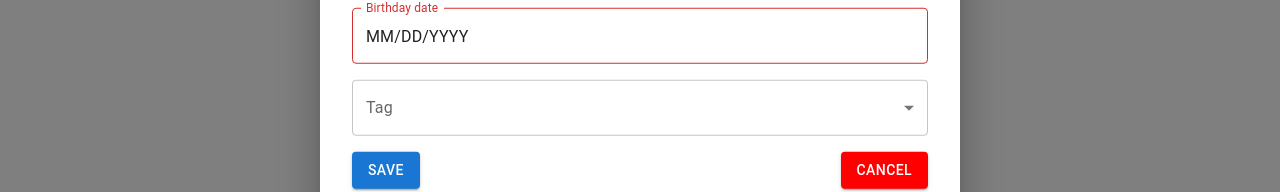
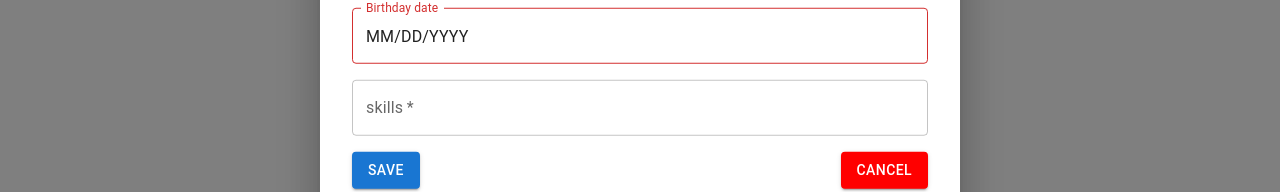
Before and after one commit to amirho1/Ariana-Interview, a React (Create React App) app: page / in a window 1280 px wide. Both pictures are taken after a click on the button "ADD". Shown: the part 400-592 px from the top of the page. Built offline with nearby package versions, Linux system fonts and the light colour scheme.

Commit message:
refactor checkMarks and add skills search feature

```diff
--- a/src/components/CheckMarks.jsx
+++ /dev/null
@@ -1,65 +0,0 @@
-/* eslint-disable react/prop-types */
-import React, { useMemo } from "react";
-import OutlinedInput from "@mui/material/OutlinedInput";
-import InputLabel from "@mui/material/InputLabel";
-import MenuItem from "@mui/material/MenuItem";
-import FormControl from "@mui/material/FormControl";
-import ListItemText from "@mui/material/ListItemText";
-import Select from "@mui/material/Select";
-import Checkbox from "@mui/material/Checkbox";
-
-const ITEM_HEIGHT = 48;
-const ITEM_PADDING_TOP = 8;
-const MenuProps = {
-  PaperProps: {
-    style: {
-      maxHeight: ITEM_HEIGHT * 4.5 + ITEM_PADDING_TOP,
-      width: 250,
-    },
-  },
-};
-
-const skills = ["HTML", "CSS", "Javascript", "React", "Angular", "Node.JS"];
-
-// eslint-disable-next-line no-unused-vars, react/prop-types
-export default function MultipleSelectCheckmarks({ onChange, value }) {
-  const menuItems = useMemo(
-    () =>
-      skills.map((name, index) => (
-        <MenuItem key={index} value={name}>
-          <Checkbox checked={value.indexOf(name) > -1} />
-          <ListItemText primary={name} />
-        </MenuItem>
-      )),
-    [value]
-  );
-
-  const handleChange = event => {
-    const {
-      target: { value },
-    } = event;
-    onChange(
-      // On autofill we get a stringified value.
-      typeof value === "string" ? value.split(",") : value
-    );
-  };
-
-  return (
-    <div>
-      <FormControl sx={{ width: "100%" }}>
-        <InputLabel id="demo-multiple-checkbox-label">Tag</InputLabel>
-        <Select
-          labelId="demo-multiple-checkbox-label"
-          id="demo-multiple-checkbox"
-          multiple
-          value={value}
-          onChange={handleChange}
-          input={<OutlinedInput label="Tag" />}
-          renderValue={selected => selected.join(", ")}
-          MenuProps={MenuProps}>
-          {menuItems}
-        </Select>
-      </FormControl>
-    </div>
-  );
-}
--- a/src/components/Modal.jsx
+++ b/src/components/Modal.jsx
@@ -9,7 +9,7 @@ import { preventDefault } from "../helpers";
 import { DatePicker } from "@mui/x-date-pickers/DatePicker";
 import { LocalizationProvider } from "@mui/x-date-pickers";
 import { AdapterDayjs } from "@mui/x-date-pickers/AdapterDayjs";
-import CheckMarks from "./CheckMarks.jsx";
+import MultipleSelectCheckMarks from "./MultipleSelectCheckMarks.jsx";
 import { useDispatch, useSelector } from "react-redux";
 import { add, edit, selectUser } from "../redux/features/usersSlice";
 import dayjs from "dayjs";
@@ -140,7 +140,7 @@ export default function Modal({ handleModalClose, display, id, setUserID }) {
             </LocalizationProvider>
           </Box>
           <Box>
-            <CheckMarks value={user.skills} onChange={onChange("skills")} />
+            <MultipleSelectCheckMarks value={user.skills} onChange={onChange("skills")} />
           </Box>
           <Box sx={{ display: "flex", justifyContent: "space-between" }}>
             <Button variant="contained" onClick={addUserToReduxOrEdit}>
--- /dev/null
+++ b/src/components/MultipleSelectCheckMarks.css
@@ -0,0 +1,20 @@
+.selectorWrapper {
+  position: relative;
+}
+
+.menuItems {
+  position: absolute;
+  display: none;
+  width: 100%;
+  height: 250px;
+  box-shadow: 1px 1px 10px 10px solid #3334;
+  background-color: white;
+  z-index: 1;
+  overflow: auto;
+  top: 100%;
+  transition: all 0.5s linear;
+}
+
+.show {
+  display: block;
+}
--- /dev/null
+++ b/src/components/MultipleSelectCheckMarks.jsx
@@ -0,0 +1,84 @@
+/* eslint-disable react/prop-types */
+import React, { useEffect, useMemo, useState } from "react";
+import MenuItem from "@mui/material/MenuItem";
+import ListItemText from "@mui/material/ListItemText";
+import Checkbox from "@mui/material/Checkbox";
+import { TextField } from "@mui/material";
+import "./MultipleSelectCheckMarks.css";
+
+const skills = ["HTML", "CSS", "Javascript", "React", "Angular", "Node.JS"];
+
+function removeOrAddSkill(prevSkills, name) {
+  const index = prevSkills.findIndex(skill => skill === name);
+  if (index > -1) {
+    return prevSkills.filter((_, i) => index !== i);
+  } else {
+    return [...prevSkills, name];
+  }
+}
+
+export default function MultipleSelectCheckMarks({ onChange, value }) {
+  const [search, setSearch] = useState("");
+  const [dropdownDisplay, setDropDownDisplay] = useState(false);
+  const [searchedSkills, setSearchedSkills] = useState(skills);
+
+  const menuItems = useMemo(
+    () =>
+      searchedSkills.map((name, index) => (
+        <MenuItem key={index} value={name} onClick={() => handleCheckBoxClick(name)}>
+          <Checkbox checked={value.indexOf(name) > -1} />
+          <ListItemText primary={name} />
+        </MenuItem>
+      )),
+    [value, searchedSkills]
+  );
+
+  function handleCheckBoxClick(name) {
+    onChange(removeOrAddSkill(value, name));
+  }
+
+  function onSearchChange(e) {
+    setSearch(e.currentTarget.value);
+  }
+
+  function showDropDown(e) {
+    e.stopPropagation();
+    setDropDownDisplay(true);
+  }
+
+  function hideDropDown() {
+    setDropDownDisplay(false);
+  }
+
+  /**
+   * on change of skills input filter the skills
+   */
+  useEffect(() => {
+    const regex = new RegExp(search, "gi");
+    const foundFromSearch = skills.filter(value => regex.test(value));
+    setSearchedSkills(foundFromSearch);
+  }, [search]);
+
+  // close Dropdown on user click on other parts of ui
+  useEffect(() => {
+    window.addEventListener("click", hideDropDown);
+
+    return () => {
+      window.removeEventListener("click", hideDropDown);
+    };
+  }, []);
+
+  return (
+    <div className="selectorWrapper" onClick={showDropDown}>
+      <TextField
+        required
+        onChange={onSearchChange}
+        id="outlined-required"
+        value={search}
+        label="skills"
+        sx={{ width: "100%" }}
+      />
+      <div className={`menuItems ${dropdownDisplay ? "show" : ""}`}>{menuItems}</div>
+    </div>
+  );
+}
```
